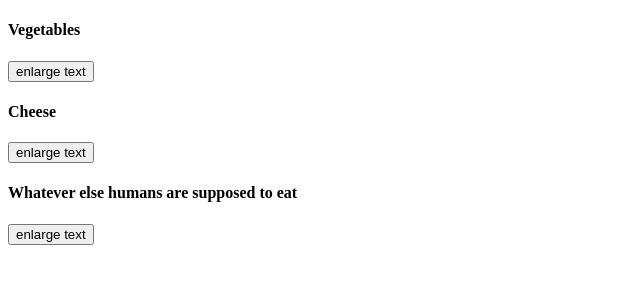
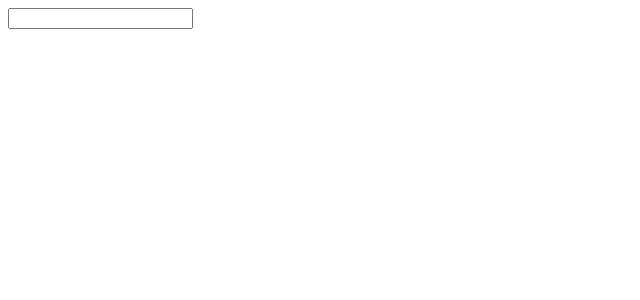
Before and after one commit to osaguild/vue-test, a Vue app: page / in a window 1280 px wide. Shown: the top 300 px of the page, without its empty margins (0-640 px from the left). Built offline with nearby package versions, Linux system fonts and the light colour scheme.

Commit message:
complete

```diff
--- a/src/App.vue
+++ b/src/App.vue
@@ -1,26 +1,20 @@
 <template>
-  <div :style="{fontSize: postFontSize + 'em'}">
-    <blog-post v-for="(post,index) in posts" :key="index" :title="post.title" @enlarge-text="postFontSize += $event"></blog-post>
-  </div>
+  <custom-input :model-value="searchText" @update:model-value="searchText = $event"></custom-input>
+    {{searchText}}
 </template>
 
 <script>
-import BlogPost from './components/BlogPost.vue'
+import CustomInput from './components/CustomInput.vue'
 
 export default {
   name: 'App',
   data() {
     return {
-      posts: [
-        { title: 'Vegetables' },
-        { title: 'Cheese' },
-        { title: 'Whatever else humans are supposed to eat' }
-      ],
-      postFontSize: 1
+      searchText: ''
     }
   },
   components: {
-    BlogPost
+    CustomInput
   }
 }
 </script>
--- a/src/components/BlogPost.vue
+++ /dev/null
@@ -1,18 +0,0 @@
-<template>
-  <div>
-    <h4>{{title}}</h4>
-    <button @click="$emit('enlargeText',0.1)">enlarge text</button>
-  </div>
-</template>
-
-<script>
-export default {
-  name: "BlogPost",
-  props: ['title'],
-  emits: ['enlargeText']
-}
-</script>
-
-<style scoped>
-
-</style>
--- /dev/null
+++ b/src/components/CustomInput.vue
@@ -0,0 +1,21 @@
+<template>
+  <input v-model="value"/>
+</template>
+
+<script>
+export default {
+  name: "CustomInput",
+  props: ['modelValue'],
+  emits: ['update:modelValue'],
+  computed: {
+    value: {
+      get() {
+        return this.modelValue
+      },
+      set(value) {
+        this.$emit('update:modelValue', value)
+      }
+    }
+  }
+}
+</script>
```
